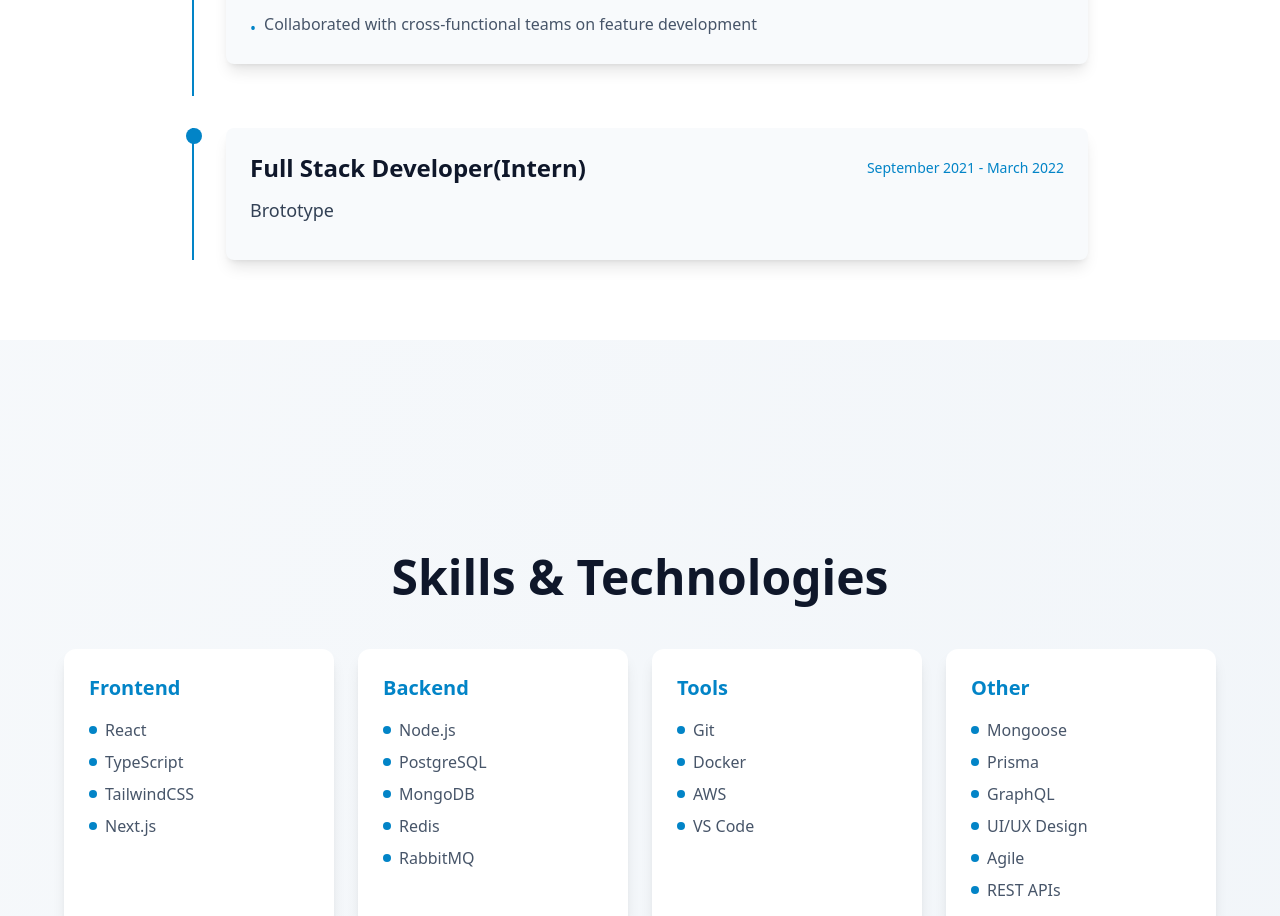
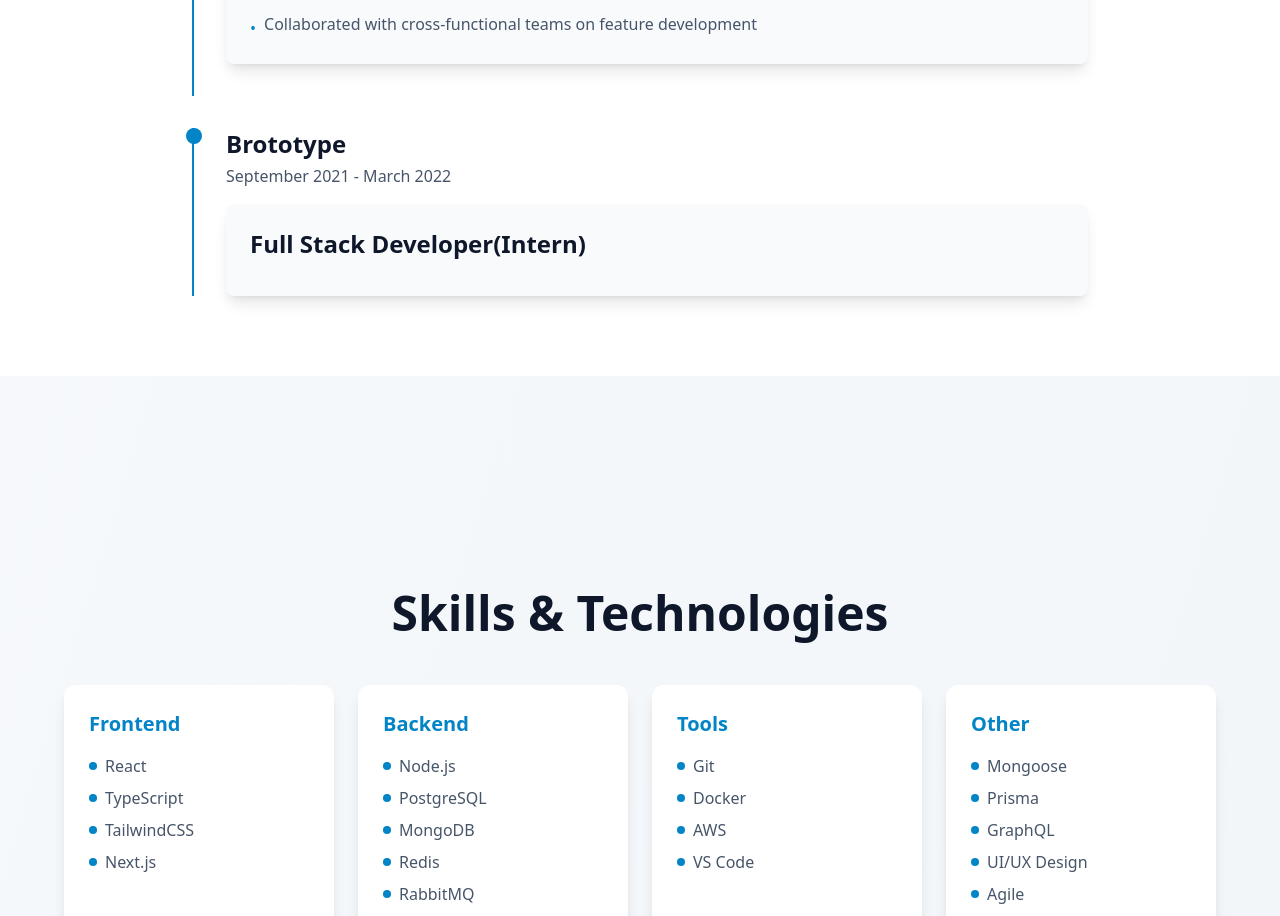
Before and after one commit to shabithkms/personal-website-v2, a React (Vite) app: page / in a window 1280 px wide. Shown: the part 2180-3096 px from the top of the page. Built offline with nearby package versions, Linux system fonts and the light colour scheme.

Commit message:
experience section design change

```diff
--- a/src/App.tsx
+++ b/src/App.tsx
@@ -514,7 +514,7 @@ function App() {
                   <div className="absolute -left-2 top-0 w-4 h-4 bg-primary-600 rounded-full"></div>
 
                   {/* Company Header - Only show if multiple positions */}
-                  {company.positions.length > 1 && (
+                  {company.positions.length >= 1 && (
                     <div className="mb-4">
                       <h3 className="text-2xl font-bold text-slate-900 dark:text-white mb-1">
                         {company.company}
@@ -543,15 +543,17 @@ function App() {
                         >
                           {position.title}
                         </h4>
-                        <span className="text-primary-600 dark:text-primary-400 font-medium text-sm">
-                          {position.period}
-                        </span>
+                        {company.positions?.length > 1 && (
+                          <span className="text-primary-600 dark:text-primary-400 font-medium text-sm">
+                            {position.period}
+                          </span>
+                        )}
                       </div>
-                      {company.positions?.length === 1 && (
+                      {/* {company.positions?.length === 1 && (
                         <p className="text-lg text-slate-700 dark:text-slate-300 mb-3">
                           {company.company}
                         </p>
-                      )}
+                      )} */}
                       <ul className="space-y-2 text-slate-600 dark:text-slate-400">
                         {position?.responsibilities?.map(
                           (responsibility: string, respIndex: number) => (
```
